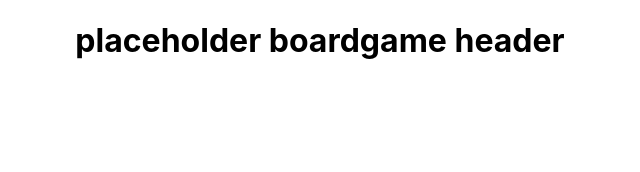
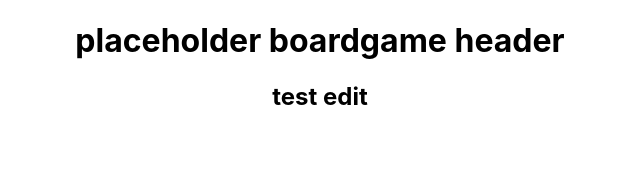
Before and after one commit to harrisonhui/project-three, a React (Create React App) app: page / in a window 1280 px wide. Shown: the top 172 px of the page, without its empty margins (320-960 px from the left). Built offline with nearby package versions, Linux system fonts and the light colour scheme; no server answers.

Commit message:
test edit header

```diff
--- a/src/App.js
+++ b/src/App.js
@@ -20,6 +20,7 @@ function App() {
   return (
     <div className="App">
       <h1>placeholder boardgame header</h1>
+      <h2>test edit</h2>
     </div>
   );
 }
```
